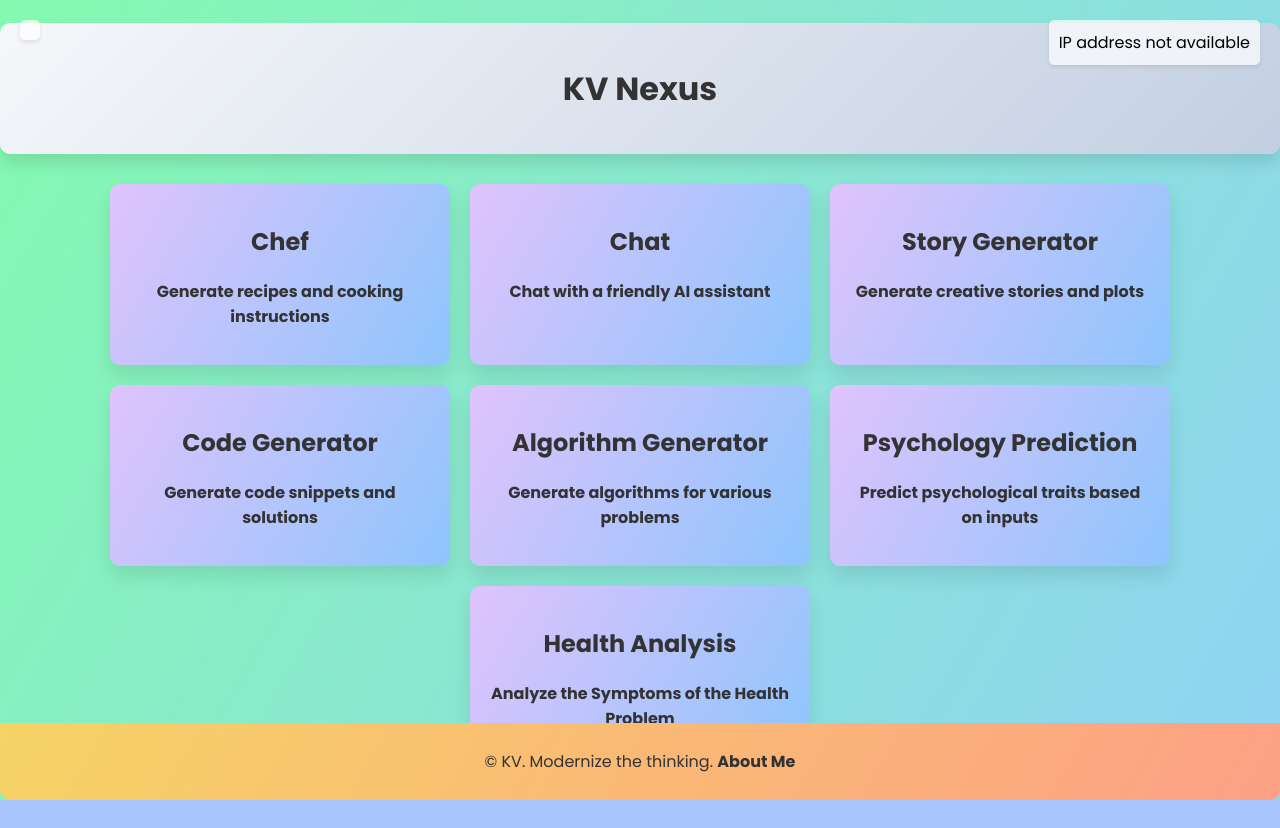
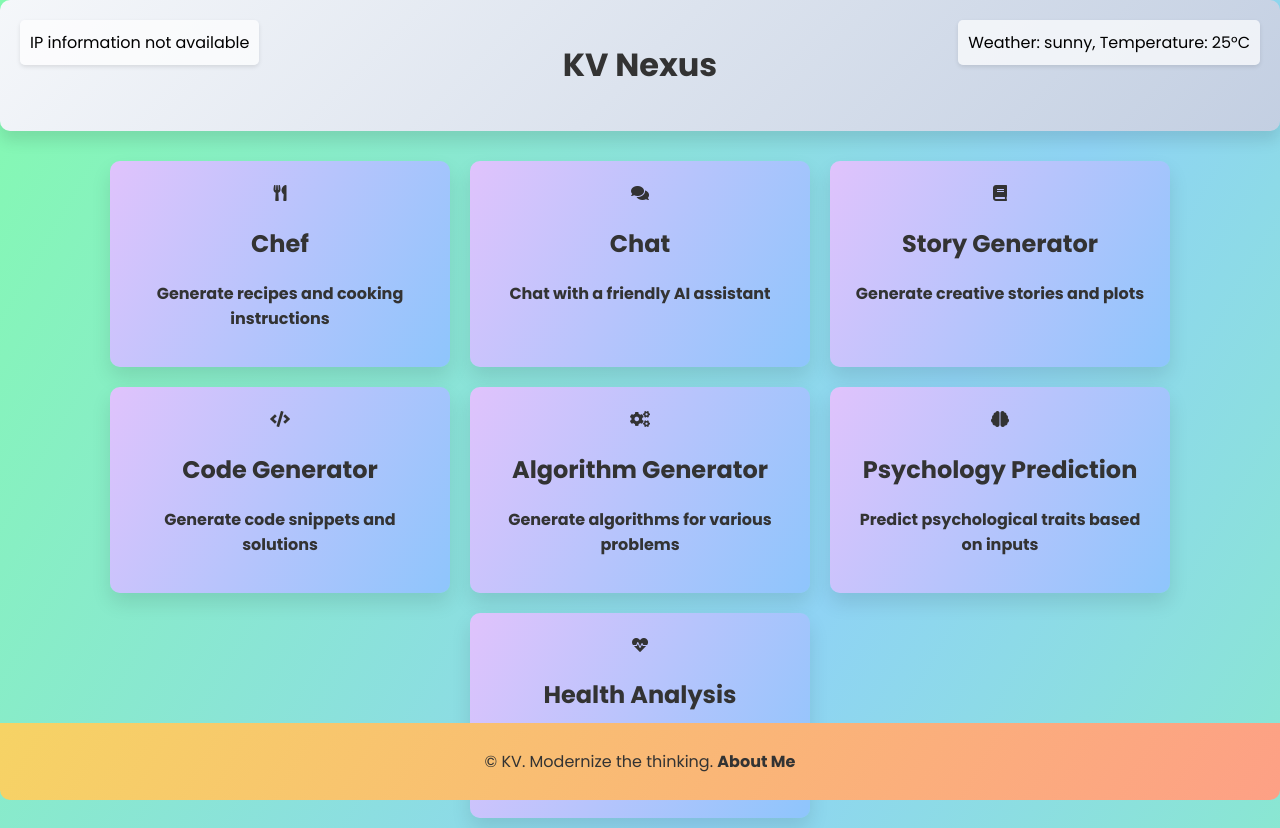
Before and after one commit to kvcops/KV-Nexus, a Flask app: page / in a window 1280 px wide. Before the commit the page ends 800 px from the top, so only its background shows below. Run offline with Flask 2, Linux system fonts and the light colour scheme.

Commit message:
Update index.html

```diff
--- a/templates/index.html
+++ b/templates/index.html
@@ -6,11 +6,17 @@
     <link rel="stylesheet" href="https://cdnjs.cloudflare.com/ajax/libs/font-awesome/5.15.4/css/all.min.css">
 
     <style>
+        html {
+            scroll-behavior: smooth;
+        }
+
         body {
             font-family: 'Poppins', sans-serif;
             margin: 0;
             padding: 0;
-            background: linear-gradient(120deg, #84fab0 0%, #8fd3f4 100%);
+            background: linear-gradient(120deg, #84fab0, #8fd3f4, #84fab0, #8fd3f4);
+            background-size: 200% 200%;
+            animation: gradient 15s ease infinite;
             display: flex;
             flex-direction: column;
             align-items: center;
@@ -159,30 +203,37 @@
     </header>
     <nav>
         <a href="/chef" class="card">
+            <i class="fas fa-utensils"></i>
             <h2>Chef</h2>
             <p>Generate recipes and cooking instructions</p>
         </a>
         <a href="/chat" class="card">
+            <i class="fas fa-comments"></i>
             <h2>Chat</h2>
             <p>Chat with a friendly AI assistant</p>
         </a>
         <a href="/story_generator" class="card">
+            <i class="fas fa-book"></i>
             <h2>Story Generator</h2>
             <p>Generate creative stories and plots</p>
         </a>
         <a href="/code_generation" class="card">
+            <i class="fas fa-code"></i>
             <h2>Code Generator</h2>
             <p>Generate code snippets and solutions</p>
         </a>
         <a href="/algorithm_generation" class="card">
+            <i class="fas fa-cogs"></i>
             <h2>Algorithm Generator</h2>
             <p>Generate algorithms for various problems</p>
         </a>
         <a href="/psychology_prediction" class="card">
+            <i class="fas fa-brain"></i>
             <h2>Psychology Prediction</h2>
             <p>Predict psychological traits based on inputs</p>
         </a>
         <a href="/analyze" class="card">
+            <i class="fas fa-heartbeat"></i>
             <h2>Health Analysis</h2>
             <p>Analyze the Symptoms of the Health Problem</p>
         </a>
@@ -193,6 +244,8 @@
 
     <div class="weather-info" id="weatherInfo"></div>
     <div class="ip-info" id="ipInfo"></div>
+
+    <button id="scrollToTopBtn" title="Go to top"><i class="fas fa-arrow-up"></i></button>
 
     <script>
         async function getWeatherInfo() {
@@ -214,16 +267,36 @@
             try {
                 const response = await fetch('https://api64.ipify.org?format=json');
                 const data = await response.json();
-                const { ip } = data;
-                document.getElementById('ipInfo').innerHTML = `Your IP address: ${ip}`;
-                getWeatherInfo();
+                const ip = data.ip;
+
+                document.getElementById('ipInfo').innerHTML = `
+                    Your IP Address: ${ip}
+                `;
             } catch (error) {
                 console.error('Error:', error);
-                document.getElementById('weatherInfo').innerHTML = 'IP address not available';
+                document.getElementById('ipInfo').innerHTML = 'IP information not available';
             }
         }
 
-        getIP();
+        window.onload = function() {
+            getWeatherInfo();
+            getIP();
+        };
+
+        window.onscroll = function() {scrollFunction()};
+
+        function scrollFunction() {
+            if (document.body.scrollTop > 20 || document.documentElement.scrollTop > 20) {
+                document.getElementById("scrollToTopBtn").style.display = "block";
+            } else {
+                document.getElementById("scrollToTopBtn").style.display = "none";
+            }
+        }
+
+        document.getElementById("scrollToTopBtn").onclick = function() {
+            document.body.scrollTop = 0;
+            document.documentElement.scrollTop = 0;
+        };
     </script>
 </body>
 </html>
```
Also changed, not shown: other parts of templates/index.html (+38 -0 lines).
